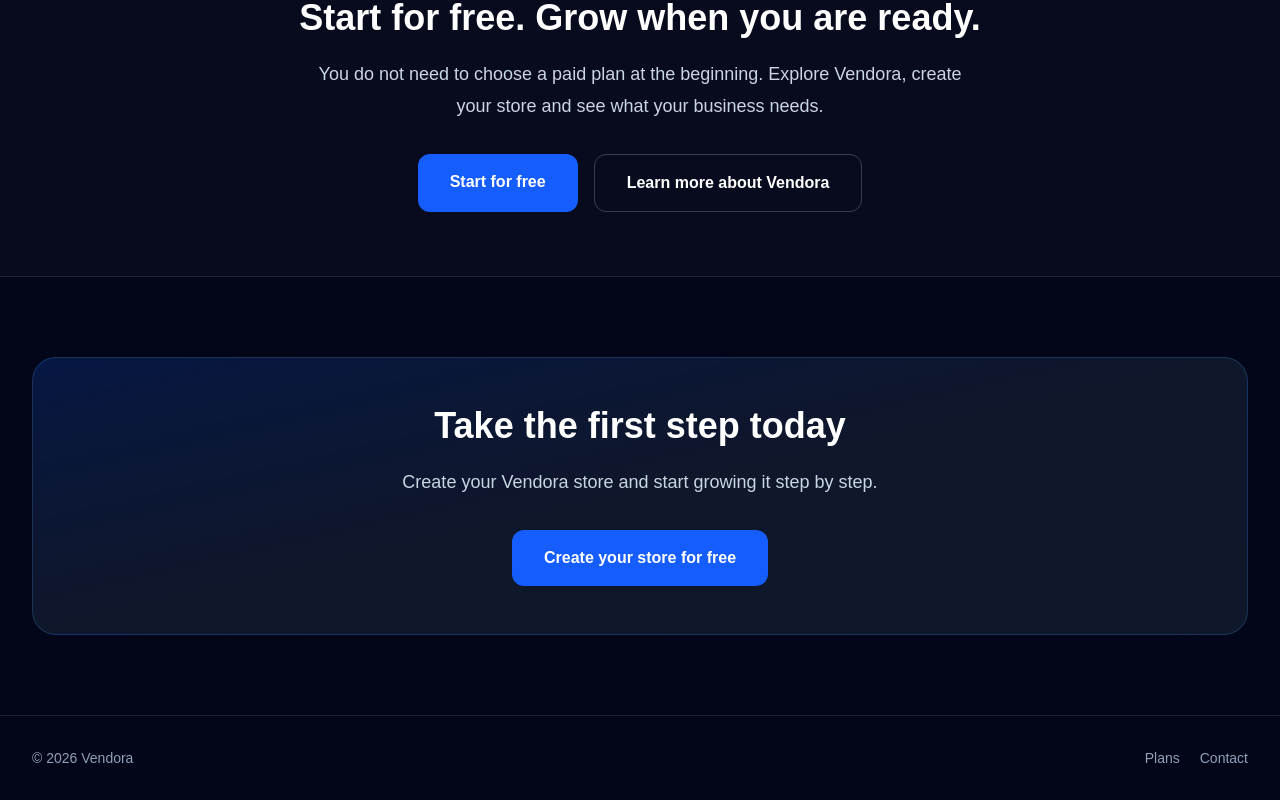
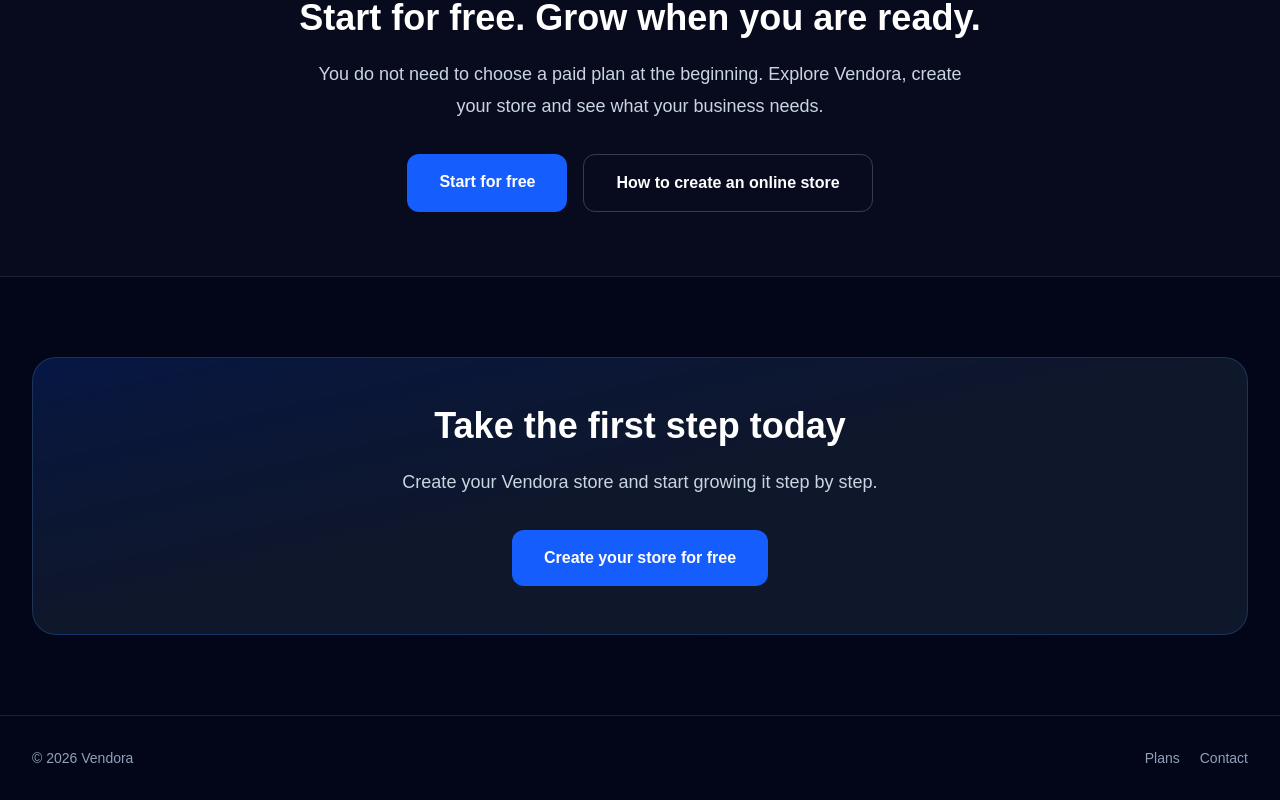
Before and after one commit to maikon79ss-dot/vendora-app, a Next.js app: page /en/free-online-store in a window 1280 px wide. Shown: the part 1803-2603 px from the top of the page. Built offline with nearby package versions, Linux system fonts and the light colour scheme.

Commit message:
Update page.tsx

```diff
--- a/app/en/free-online-store/page.tsx
+++ b/app/en/free-online-store/page.tsx
@@ -233,12 +233,12 @@
               Start for free
             </Link>
 
-            <Link
-              href="/en"
-              className="rounded-xl border border-white/20 px-8 py-4 font-bold transition hover:bg-white/10"
-            >
-              Learn more about Vendora
-            </Link>
+           <Link
+  href="/en/create-online-store"
+  className="rounded-xl border border-white/20 px-8 py-4 font-bold transition hover:bg-white/10"
+>
+  How to create an online store
+</Link>
           </div>
         </div>
       </section>
```
